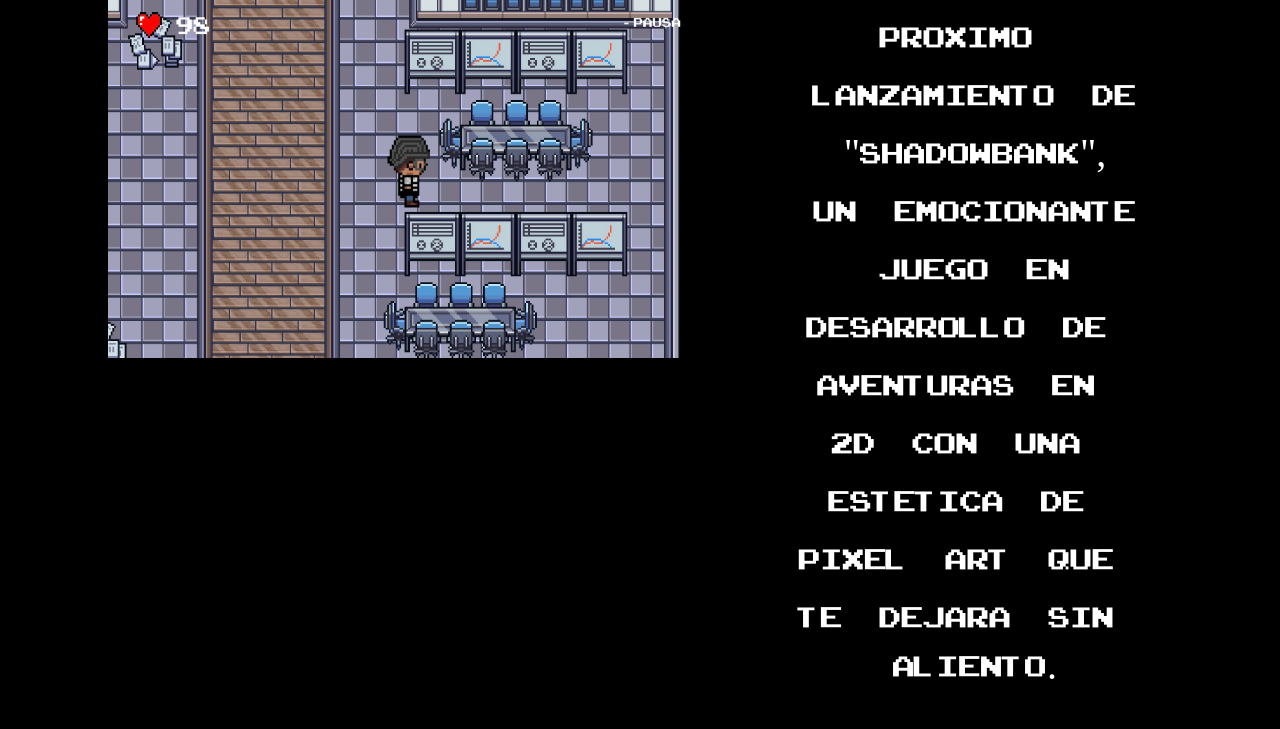
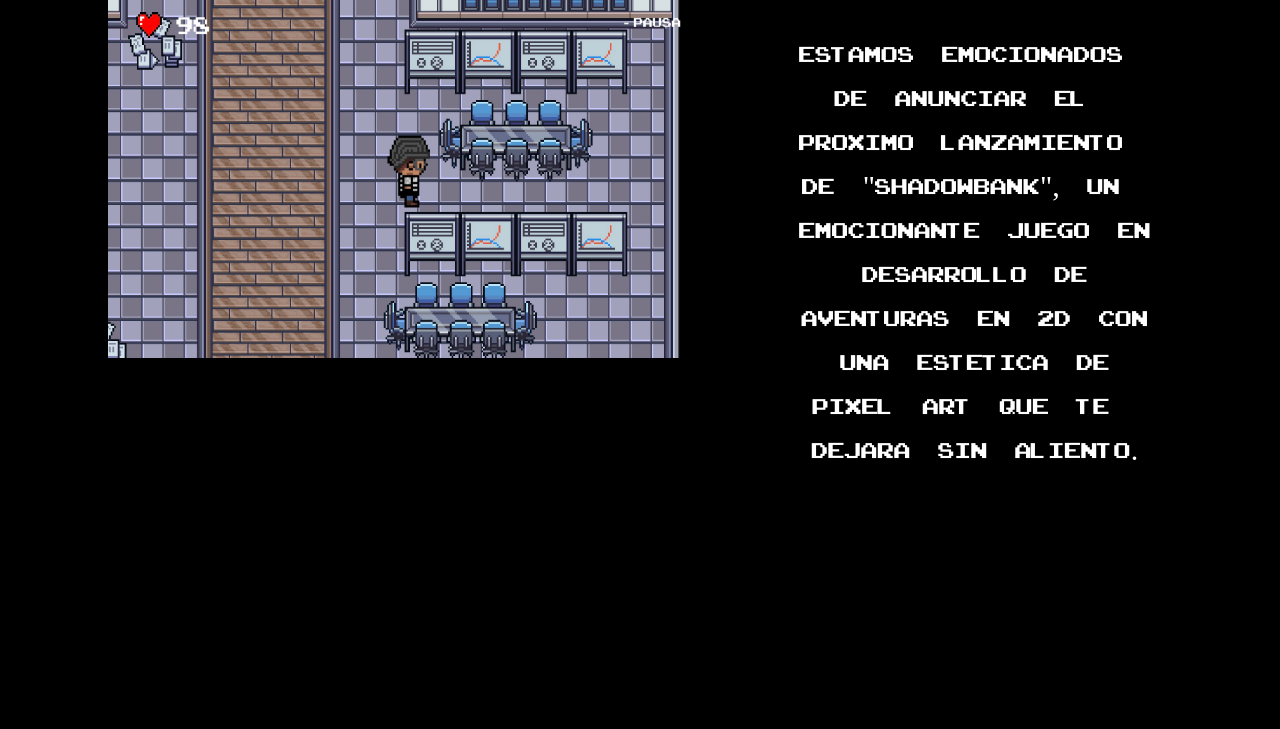
Before and after one commit to Mike19200/ShadowBankWebsite, a plain HTML site: page about.html in a window 1280 px wide. Shown: the part 210-939 px from the top of the page. After the commit the page ends 800 px from the top, so only its background shows below. Drawn offline with Linux system fonts and the light colour scheme.

Commit message:
cambios css about us

```diff
--- a/about.html
+++ b/about.html
@@ -25,9 +25,7 @@
                     <div class="c1-sec1">
                         <img src="media/Imagen3.jpg" alt="">
                     </div>
-                    <div class="c2-sec1">
-                        <br>
-                        <br>
+                    <div class="c2-about">
                         <br>
                         <br>
                         <h2>Quaso inc.</h2>
--- a/styles/styles.scss
+++ b/styles/styles.scss
@@ -147,6 +147,21 @@
     }
 }
 
+.c2-about{
+    text-align: center;
+    margin: 7%;
+    overflow-y: hidden;
+    padding-right: 30px;
+    h2{
+        font-size: 60px;
+        color: red;
+    }
+    p{
+        font-size: 30px;
+        color: white;
+    }
+}
+
 .c1-sec3{
     padding-left: 120px;
 }
```
Also changed, not shown: styles/styles.css, 1 other file.
